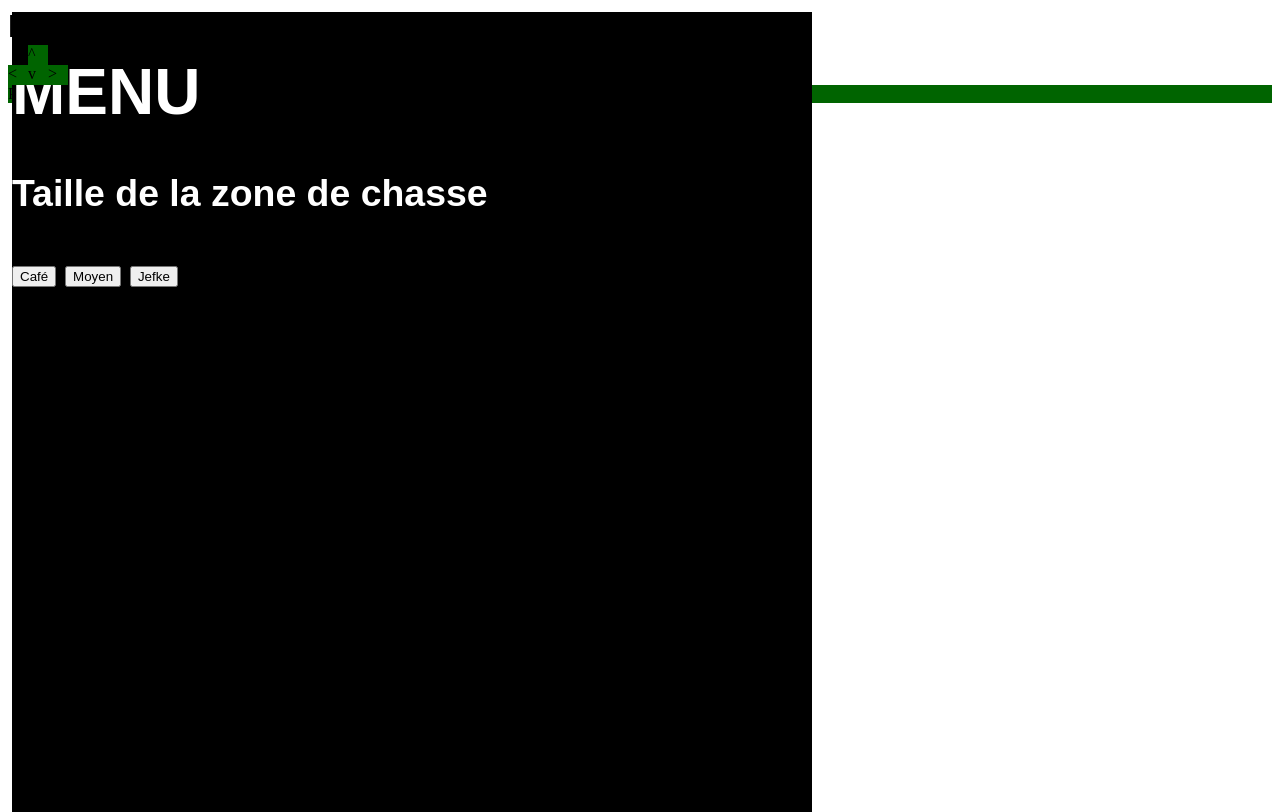
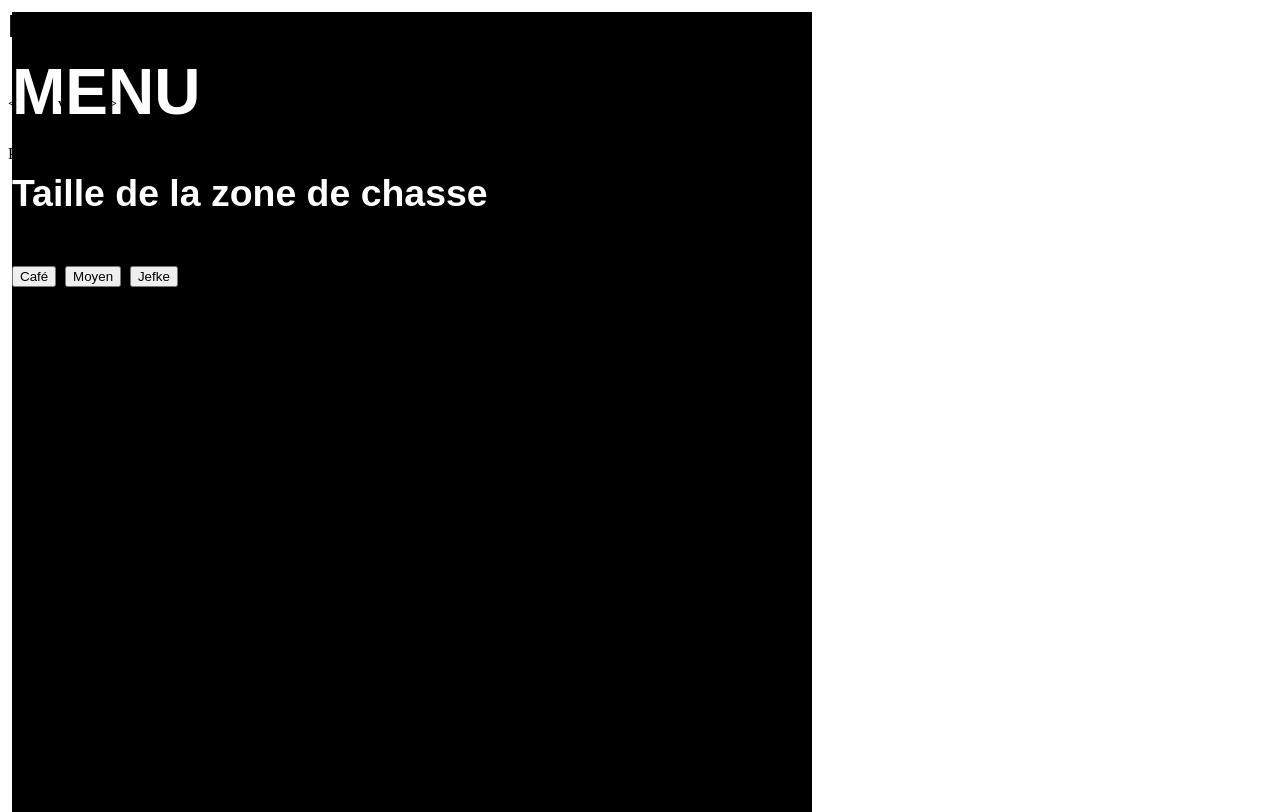
Before and after one commit to lollo0312/test_snake, a plain HTML site: page index.html in a window 1280 px wide. Drawn offline with Linux system fonts and the light colour scheme.

Commit message:
small change to buttons

```diff
--- a/script.js
+++ b/script.js
@@ -37,7 +37,7 @@ class Interface{
             'background-color' : '#e28585',
         });
         this.buttons.setStyle({
-            'width': '60px',
+            'width': '150px',
             'position': 'relative',
             'display': 'grid',
             'grid-template-columns': 'auto auto auto',
--- a/style.css
+++ b/style.css
@@ -1,13 +1,14 @@
-.button {
-    background-color: darkgreen;
-}
-
 .button:hover{
     border: 2px solid black;
     box-shadow: 0 0 10px black;
 }
 
+#pause {
+    width: 150px;
+    height: 50px;
+}
+
 #buttonsWrapper *{
-    width: 20px;
-    height: 20px;
+    width: 50px;
+    height: 50px;
 }
```
